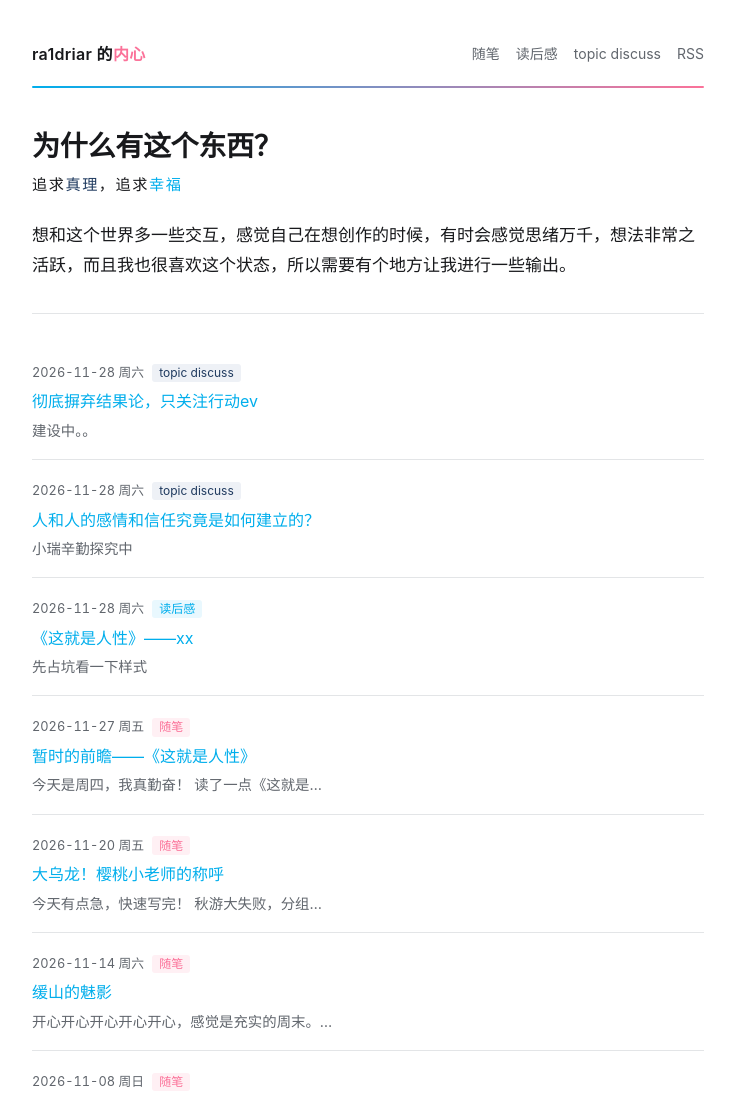
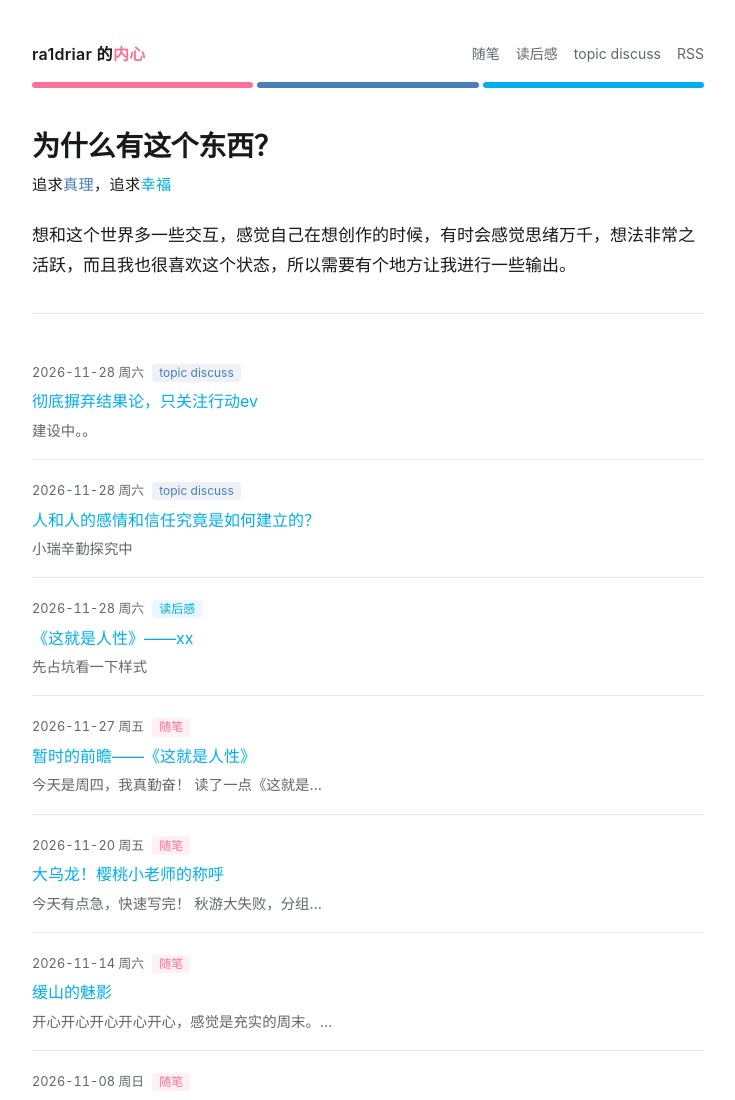
Before and after one commit to ra1driar/ra1driar.github.io, a plain HTML site: page docs/index.html in a window 1280 px wide. Shown: the top 1100 px of the page, without its empty margins (272-1007 px from the left). Drawn offline with Linux system fonts and the light colour scheme.

Commit message:
style: 三色块页眉条；topic 色改为可见的钢蓝；副标题字距收紧

```diff
--- a/docs/index.html
+++ b/docs/index.html
@@ -16,6 +16,7 @@
 <header class="site-header">
   <a class="site-title" href="index.html">ra1driar 的<span class="c-essay">内心</span></a>
   <nav class="site-nav"><a href="columns/essay.html">随笔</a><a href="columns/reading.html">读后感</a><a href="columns/topic-discuss.html">topic discuss</a><a href="feed.xml">RSS</a></nav>
+  <span class="site-accent"><i></i><i></i><i></i></span>
 </header>
 <main>
 <section class="about">
--- a/docs/style.css
+++ b/docs/style.css
@@ -13,7 +13,7 @@
   --theme-soft: #e9f8fe;
   --c-essay: #fb7299;
   --c-reading: #00aeec;
-  --c-topic: #1f3a5f;
+  --c-topic: #4a7fb5;
 }
 
 @media (prefers-color-scheme: dark) {
@@ -32,7 +32,7 @@
     --theme-soft: rgba(51, 184, 230, 0.16);
     --c-essay: #ff85a8;
     --c-reading: #33b8e6;
-    --c-topic: #93a9c7;
+    --c-topic: #8fb3d9;
   }
 }
 
@@ -86,21 +86,31 @@ a:hover { text-decoration: underline; }
   margin-bottom: 2.5rem;
 }
 
-.site-header::after {
-  content: "";
+.site-accent {
   position: absolute;
   left: 0;
   right: 0;
   bottom: 0;
-  height: 2px;
-  border-radius: 2px;
-  background: linear-gradient(90deg, var(--link), var(--pink));
+  display: flex;
+  gap: 4px;
 }
+
+.site-accent i {
+  flex: 1;
+  height: 6px;
+  border-radius: 99px;
+  display: block;
+}
+
+.site-accent i:nth-child(1) { background: var(--c-essay); }
+.site-accent i:nth-child(2) { background: var(--c-topic); }
+.site-accent i:nth-child(3) { background: var(--c-reading); }
+
 
 .site-tagline {
   font-size: 0.95rem;
   color: var(--muted);
-  letter-spacing: 0.1em;
+  letter-spacing: 0.02em;
   margin: 0 0 1.4rem;
 }
 
--- a/static/style.css
+++ b/static/style.css
@@ -13,7 +13,7 @@
   --theme-soft: #e9f8fe;
   --c-essay: #fb7299;
   --c-reading: #00aeec;
-  --c-topic: #1f3a5f;
+  --c-topic: #4a7fb5;
 }
 
 @media (prefers-color-scheme: dark) {
@@ -32,7 +32,7 @@
     --theme-soft: rgba(51, 184, 230, 0.16);
     --c-essay: #ff85a8;
     --c-reading: #33b8e6;
-    --c-topic: #93a9c7;
+    --c-topic: #8fb3d9;
   }
 }
 
@@ -86,21 +86,31 @@ a:hover { text-decoration: underline; }
   margin-bottom: 2.5rem;
 }
 
-.site-header::after {
-  content: "";
+.site-accent {
   position: absolute;
   left: 0;
   right: 0;
   bottom: 0;
-  height: 2px;
-  border-radius: 2px;
-  background: linear-gradient(90deg, var(--link), var(--pink));
+  display: flex;
+  gap: 4px;
 }
+
+.site-accent i {
+  flex: 1;
+  height: 6px;
+  border-radius: 99px;
+  display: block;
+}
+
+.site-accent i:nth-child(1) { background: var(--c-essay); }
+.site-accent i:nth-child(2) { background: var(--c-topic); }
+.site-accent i:nth-child(3) { background: var(--c-reading); }
+
 
 .site-tagline {
   font-size: 0.95rem;
   color: var(--muted);
-  letter-spacing: 0.1em;
+  letter-spacing: 0.02em;
   margin: 0 0 1.4rem;
 }
 
```
Also changed, not shown: docs/columns/essay.html (+1 -0 lines), docs/columns/reading.html (+1 -0 lines), docs/columns/topic-discuss.html (+1 -0 lines), docs/essay/post-0035.html (+1 -0 lines), docs/essay/post-2147.html (+1 -0 lines), docs/essay/post-2341.html (+1 -0 lines), docs/essay/saturday-walk.html (+1 -0 lines), docs/reading/xx.html (+1 -0 lines), docs/topic-discuss/ev.html (+1 -0 lines), docs/topic-discuss/post-0006.html (+1 -0 lines), template.html (+1 -0 lines).
